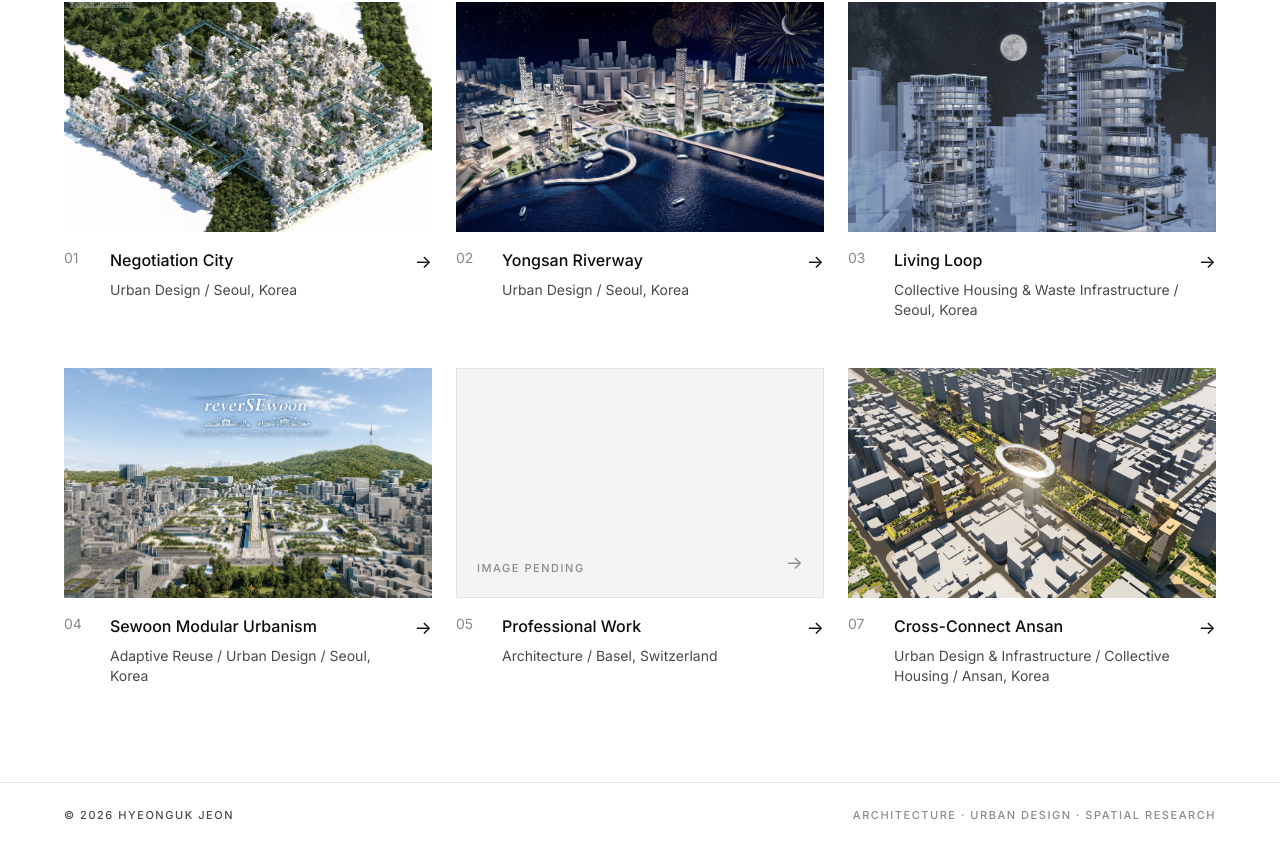
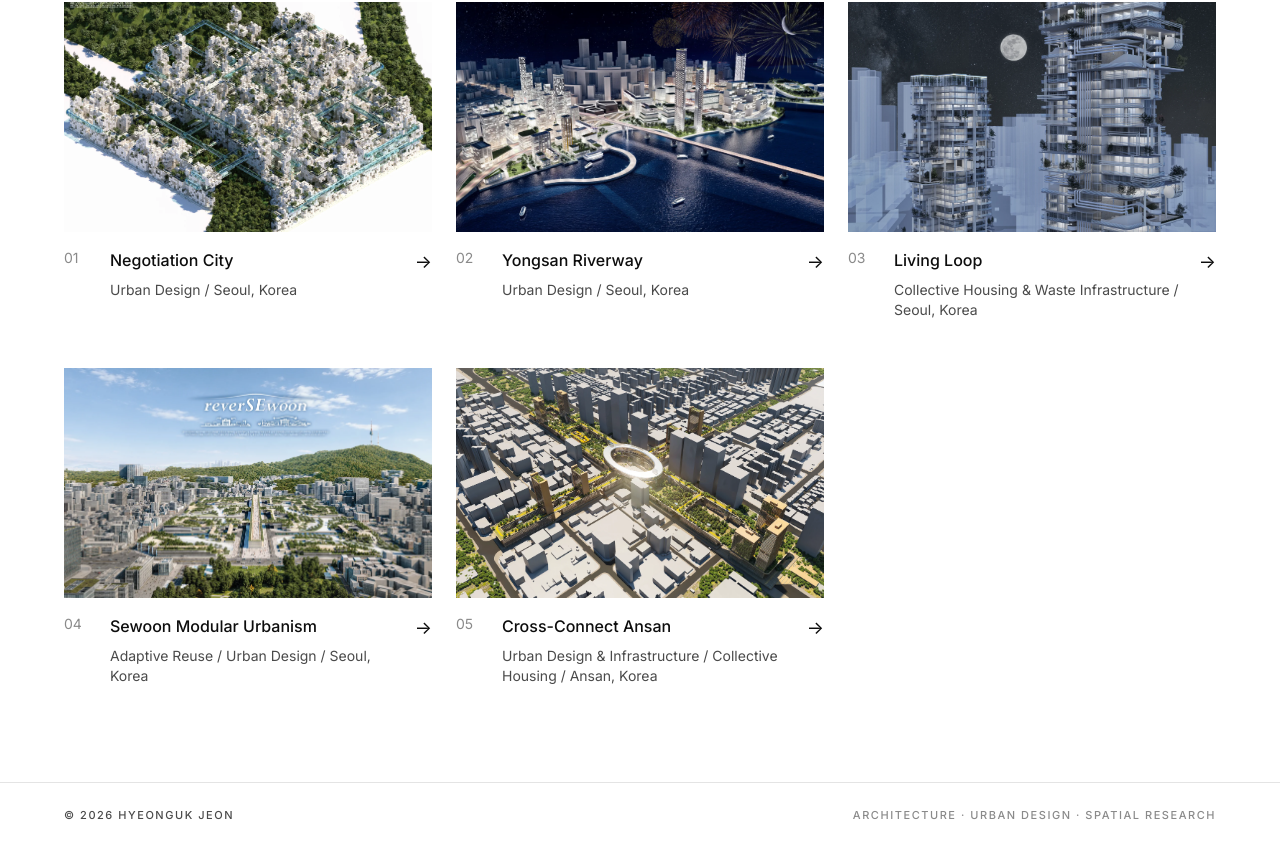
Before and after one commit to hyeongukjeon/my-portfolio, a React (Create React App) app: page /projects in a window 1280 px wide. Shown: the part 292-1139 px from the top of the page. Built offline with nearby package versions, Linux system fonts and the light colour scheme.

Commit message:
fix: delete Professional Work, fix project numbering gaps and isolate Research numbering to start from 1

```diff
--- a/src/components/Projects.jsx
+++ b/src/components/Projects.jsx
@@ -74,7 +74,7 @@ export default function Projects() {
               </div>
               <div className="mt-4 grid grid-cols-[34px_minmax(0,1fr)_24px] gap-3">
                 <span className="font-inter text-sm text-ink-40">
-                  {String(project.id + 1).padStart(2, '0')}
+                  {String(designProjects.indexOf(project) + 1).padStart(2, '0')}
                 </span>
                 <div>
                   <h2 className="font-inter text-base font-medium text-ink">
--- a/src/data/projectsData.js
+++ b/src/data/projectsData.js
@@ -777,18 +777,6 @@ const projects = [
   },
   {
     id: 4,
-    slug: 'professional-work',
-    title: 'Professional Work',
-    year: '2025',
-    program: 'Architecture',
-    category: 'Professional Work',
-    location: 'Basel, Switzerland',
-    thumbnail: null,
-    description: '',
-    sections: [],
-  },
-  {
-    id: 5,
     slug: 'foreigner-visitation-analysis',
     title: 'Urban Program & Foreigner Visitation Analysis',
     year: '2024',
@@ -879,7 +867,7 @@ const projects = [
     ],
   },
   {
-    id: 6,
+    id: 5,
     slug: 'cross-connect-ansan',
     title: 'Cross-Connect Ansan',
     year: '2024',
--- a/src/pages/ProjectDetail.jsx
+++ b/src/pages/ProjectDetail.jsx
@@ -273,10 +273,14 @@ export default function ProjectDetail() {
     );
   }
 
-  const currentIndex = projects.findIndex((p) => p.slug === slug);
-  const prevProject = currentIndex > 0 ? projects[currentIndex - 1] : null;
+  const isResearch = project.category === 'Research';
+  const filteredList = projects.filter((p) =>
+    isResearch ? p.category === 'Research' : p.category !== 'Research'
+  );
+  const currentIndex = filteredList.findIndex((p) => p.slug === slug);
+  const prevProject = currentIndex > 0 ? filteredList[currentIndex - 1] : null;
   const nextProject =
-    currentIndex < projects.length - 1 ? projects[currentIndex + 1] : null;
+    currentIndex < filteredList.length - 1 ? filteredList[currentIndex + 1] : null;
 
   return (
     <main className="min-h-screen bg-paper pb-24 pt-28 text-ink md:pt-32">
@@ -284,17 +288,17 @@ export default function ProjectDetail() {
       <section className="mx-auto w-full max-w-site px-6 md:px-10 lg:px-16">
         <button
           type="button"
-          onClick={() => navigate('/projects')}
+          onClick={() => navigate(isResearch ? '/research' : '/projects')}
           className="mb-8 inline-flex items-center gap-2 font-inter text-[11px] font-medium uppercase tracking-[0.14em] text-ink-40 transition-colors hover:text-ink"
         >
           <span>&larr;</span>
-          <span>All Projects</span>
+          <span>{isResearch ? 'Back to Research' : 'All Projects'}</span>
         </button>
 
         <div className="grid grid-cols-1 gap-6 border-b border-line pb-8 md:grid-cols-[160px_minmax(0,1fr)] md:gap-8">
           <p className="font-inter text-[11px] font-medium uppercase tracking-[0.14em] text-accent md:pt-2">
-            {String(project.id + 1).padStart(2, '0')} /{' '}
-            {String(projects.length).padStart(2, '0')}
+            {String(currentIndex + 1).padStart(2, '0')} /{' '}
+            {String(filteredList.length).padStart(2, '0')}
           </p>
           <div>
             <h1 className="font-inter text-4xl font-medium tracking-tight text-ink md:text-6xl">
--- a/src/pages/Research.jsx
+++ b/src/pages/Research.jsx
@@ -51,7 +51,7 @@ export default function Research() {
                 </div>
                 <div className="mt-4 grid grid-cols-[34px_minmax(0,1fr)_24px] gap-3">
                   <span className="font-inter text-sm text-ink-40">
-                    {String(project.id + 1).padStart(2, '0')}
+                    {String(researchProjects.indexOf(project) + 1).padStart(2, '0')}
                   </span>
                   <div>
                     <h2 className="font-inter text-base font-medium text-ink">
```
